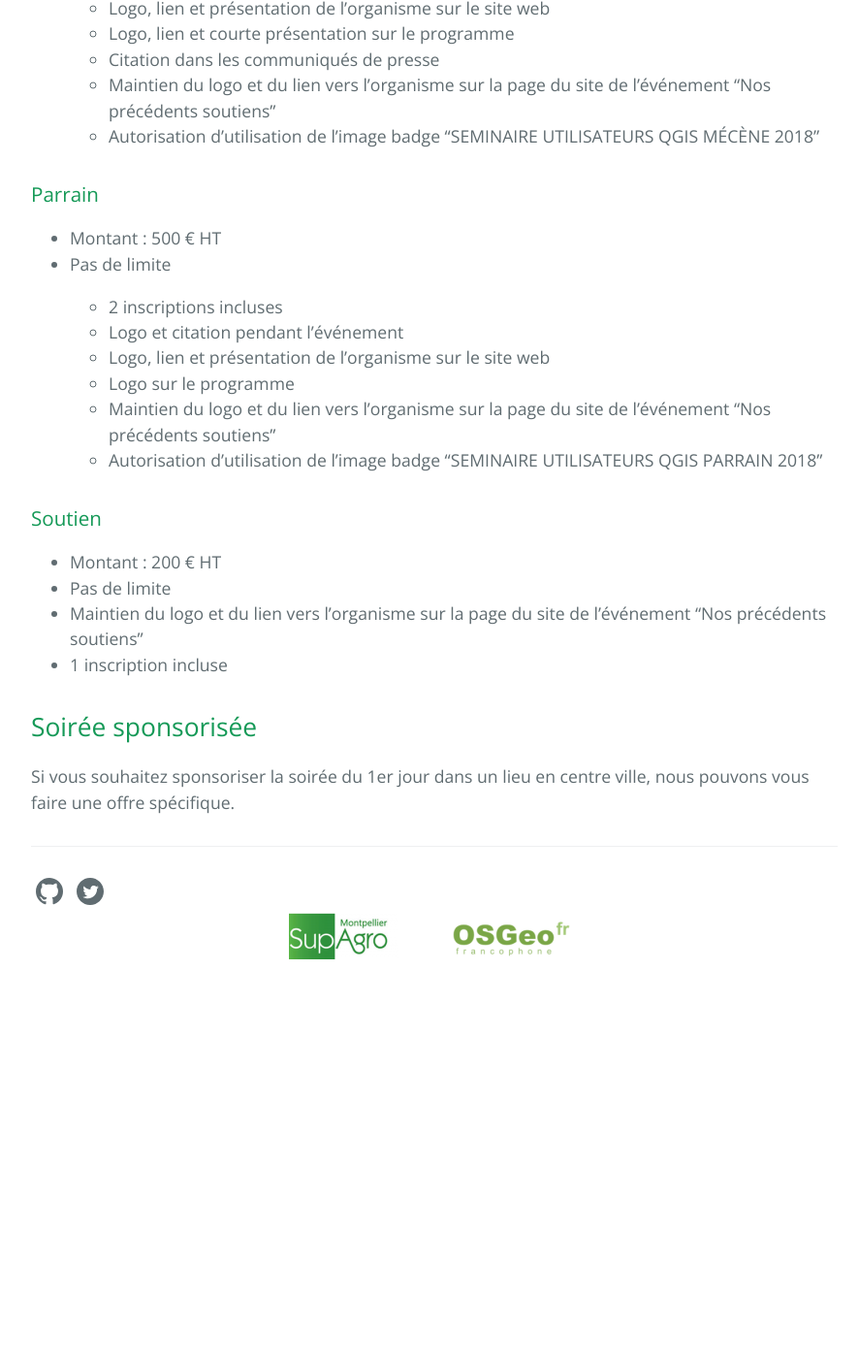
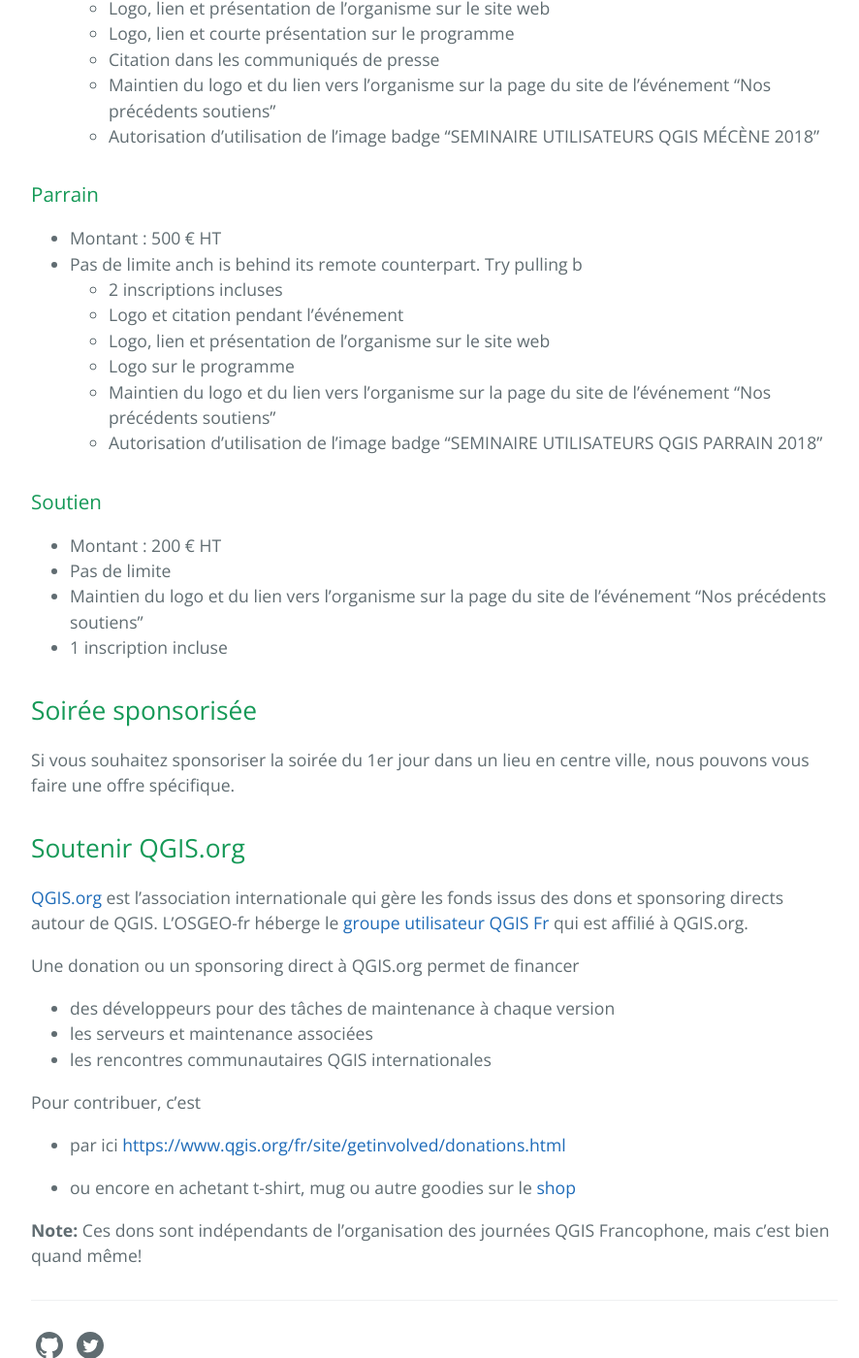
Before and after one commit to OSGeo-fr/QGIS-conf-fr-website, a Jekyll site: the page built from z30_parrainnages.md, in a window 1280 px wide and 1400 px high, scrolled down 1080 px. Shown: the whole window at 97% size, without its empty margins (192-1078 px from the left). Built offline with Jekyll 4.4.1, drawn with Linux system fonts in a browser that asks for light colours; before the commit the page ends 2123 px from its top, so only the background shows below that.

Commit message:
add possibility of donation and sponsoring suggestion

```diff
--- a/z30_parrainnages.md
+++ b/z30_parrainnages.md
@@ -36,7 +36,7 @@ Cette année, trois niveaux sont possibles:
 
 * Montant : 500 € HT
 * Pas de limite
-
+anch is behind its remote counterpart. Try pulling b
   * 2 inscriptions incluses
   * Logo et citation pendant l'événement
   * Logo, lien et présentation de l'organisme sur le site web
@@ -54,3 +54,21 @@ Cette année, trois niveaux sont possibles:
 ## Soirée sponsorisée
 
 Si vous souhaitez sponsoriser la soirée du 1er jour dans un lieu en centre ville, nous pouvons vous faire une offre spécifique.
+
+
+## Soutenir QGIS.org
+
+[QGIS.org](https://www.qgis.org) est l'association internationale qui gère les fonds issus des dons et sponsoring directs autour de QGIS. L'OSGEO-fr héberge le [groupe utilisateur QGIS Fr](http://osgeo.asso.fr/content/project/qgis-user-fr/) qui est affilié à QGIS.org.
+
+Une donation ou un sponsoring direct à QGIS.org permet de financer
+ - des développeurs pour des tâches de maintenance à chaque version
+ - les serveurs et maintenance associées
+ - les rencontres communautaires QGIS internationales
+
+Pour contribuer, c'est
+
+- par ici [https://www.qgis.org/fr/site/getinvolved/donations.html](https://www.qgis.org/fr/site/getinvolved/donations.html)
+
+- ou encore en achetant t-shirt, mug ou autre goodies sur le [shop](https://shop.spreadshirt.net/qgis/)
+
+**Note:** Ces dons sont indépendants de l'organisation des journées QGIS Francophone, mais c'est bien quand même!
```
